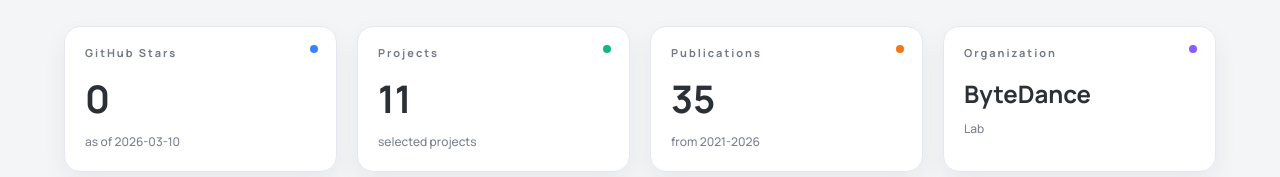
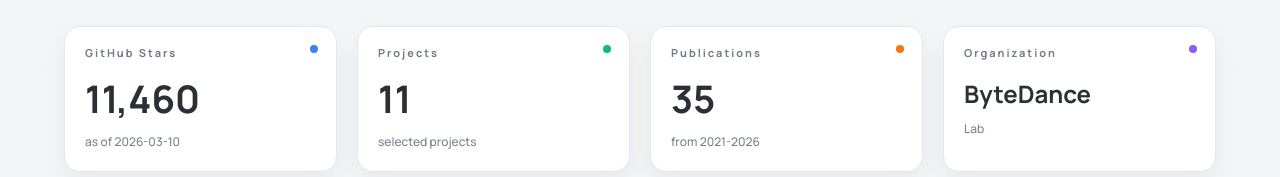
Before and after one commit to logic1988/logic1988.github.io, a Next.js app: page / in a window 1280 px wide. Shown: the part 168-345 px from the top of the page. Built offline with nearby package versions, Linux system fonts and the light colour scheme; no server answers.

Commit message:
fix: 修复 GitHub Stars 显示逻辑，支持字符串类型 stars 正确计算总数

```diff
--- a/src/app/page.tsx
+++ b/src/app/page.tsx
@@ -453,8 +453,8 @@
   const sortedProjects = [...baseProjects].sort((a, b) => {
     const starsA = getProjectStars(a);
     const starsB = getProjectStars(b);
-    const numA = typeof starsA === 'string' ? parseFloat(starsA) * (starsA.includes('k') ? 1000 : 1) : starsA;
-    const numB = typeof starsB === 'string' ? parseFloat(starsB) * (starsB.includes('k') ? 1000 : 1) : starsB;
+    const numA = typeof starsA === 'string' ? parseFloat(starsA.replace('+', '')) * (starsA.includes('k') ? 1000 : 1) : starsA;
+    const numB = typeof starsB === 'string' ? parseFloat(starsB.replace('+', '')) * (starsB.includes('k') ? 1000 : 1) : starsB;
     return numB - numA;
   });
 
@@ -478,7 +478,10 @@
           <div className="card-value">
             {sortedProjects.reduce((sum, p) => {
               const stars = getProjectStars(p);
-              return sum + (typeof stars === 'number' ? stars : 0);
+              const numStars = typeof stars === 'string'
+                ? parseFloat(stars.replace('+', '')) * (stars.includes('k') ? 1000 : 1)
+                : stars;
+              return sum + numStars;
             }, 0).toLocaleString()}
           </div>
           <div className="card-note">as of {currentDate}</div>
```
